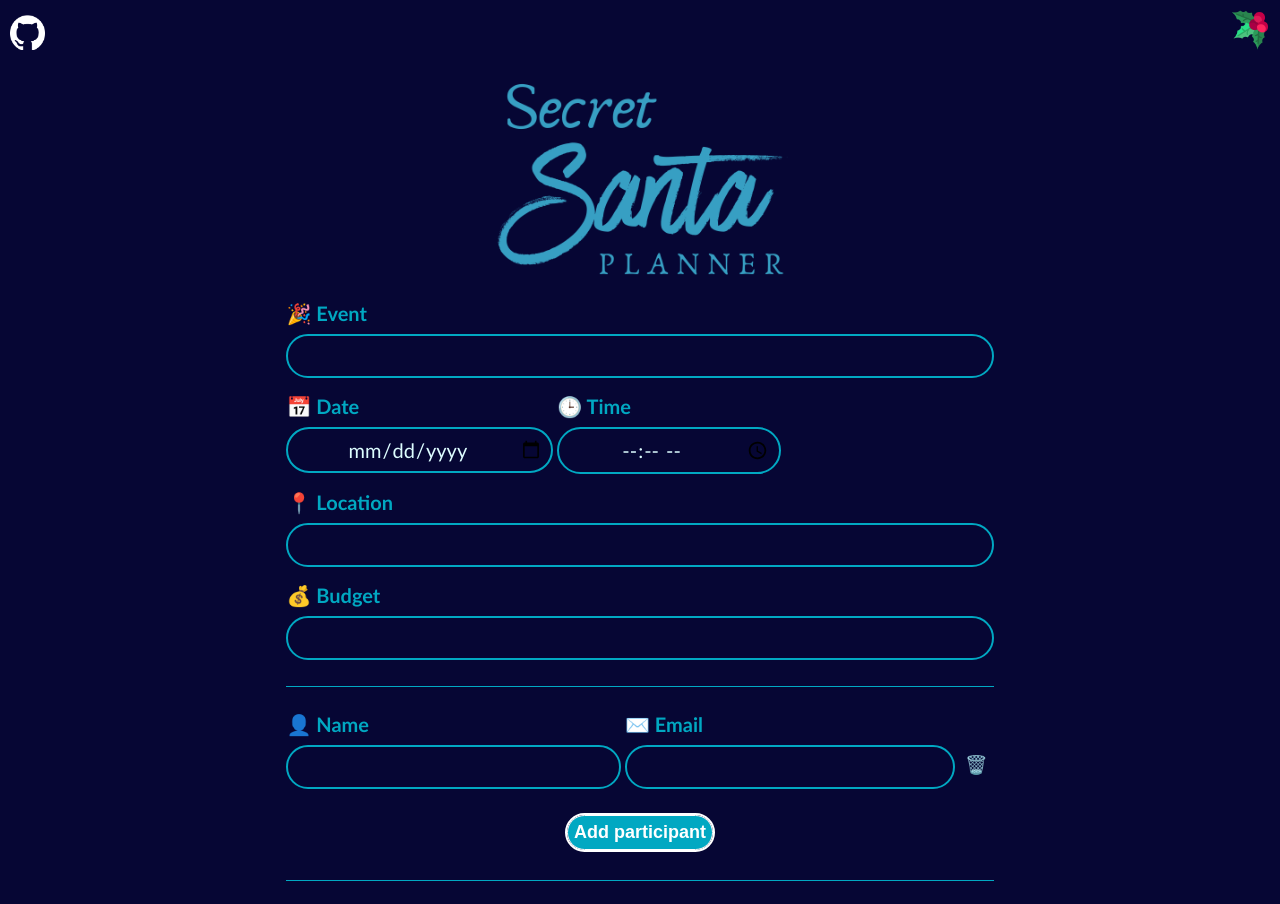
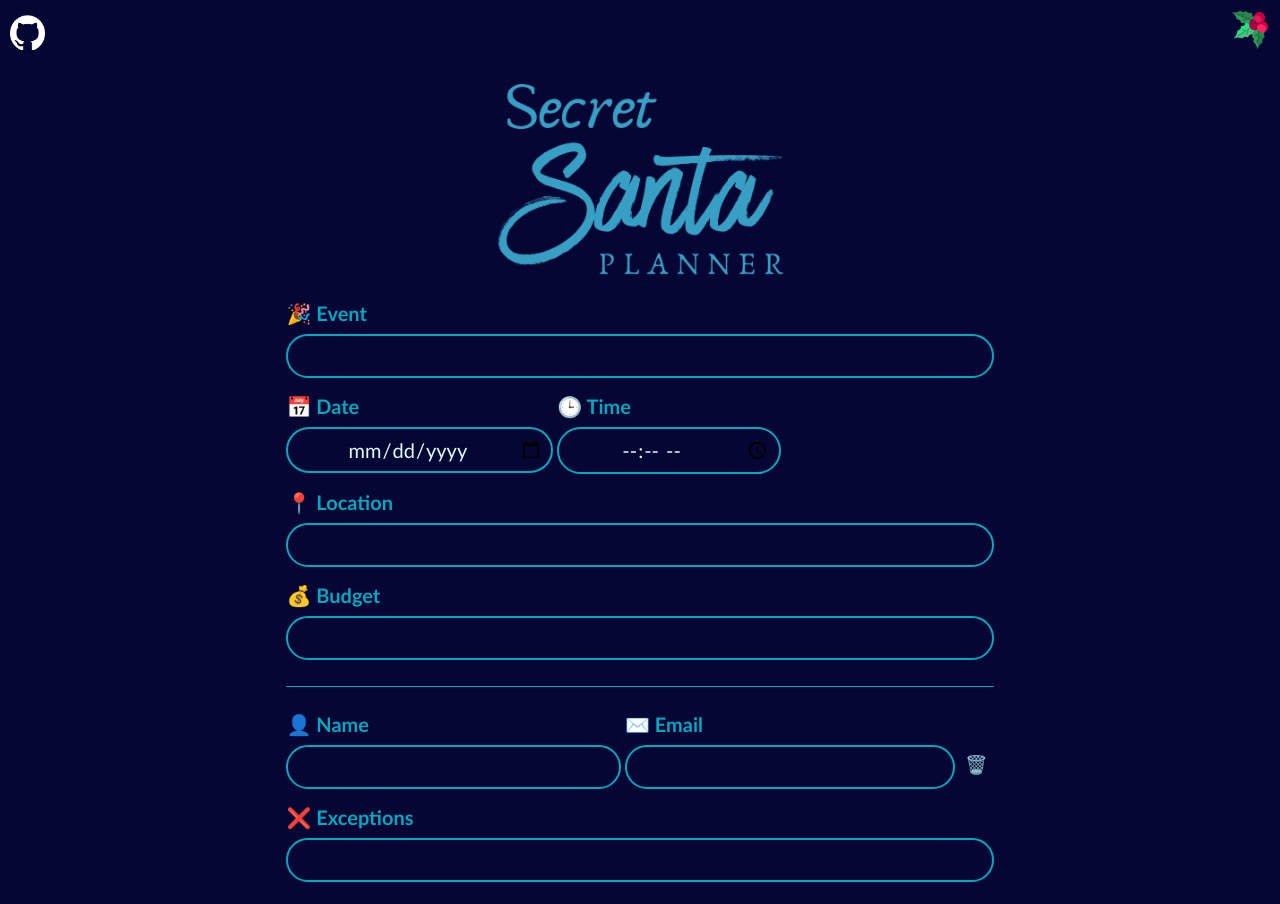
Before and after one commit to ireneairyn/secret-santa, a Next.js app: page /form in a window 1280 px wide. Shown: the top 904 px of the page. Built offline with nearby package versions, Linux system fonts and the light colour scheme.

Commit message:
add exceptions input

```diff
--- a/components/Form.js
+++ b/components/Form.js
@@ -15,10 +15,10 @@ function Form() {
   const [location, setLocation] = useState("");
   const [budget, setBudget] = useState("");
   const [message, setMessage] = useState("");
-  const [users, setUsers] = useState([{ name: "", email: "" }]);
+  const [users, setUsers] = useState([{ name: "", email: "", exceptions: [] }]);
 
   const addParticipant = React.useCallback(() => {
-    setUsers([...users, { name: "", email: "" }]);
+    setUsers([...users, { name: "", email: "", exceptions: [] }]);
   }, [users]);
 
   const deleteParticipant = (index) => {
@@ -93,6 +93,7 @@ function Form() {
       {users.map((user, index) => {
         return (
           <div key={index} className="participant">
+            <div className="nameAndEmail">
             <div>
               <label htmlFor={`name-${index}`}>👤 Name</label>
               <input
@@ -128,6 +129,23 @@ function Form() {
                 🗑️
               </button>
             </div>
+            <div className="exception">
+              <div>
+                <label htmlFor={`exceptions-${index}`}>❌ Exceptions</label>
+                <input
+                  id={`exceptions-${index}`}
+                  className="exceptions"
+                  type="text"
+                  value={user.exceptions}
+                  onChange={(e) => {
+                    const newUsers = [...users];
+                    newUsers[index].exceptions = e.target.value;
+                    setUsers(newUsers);
+                  }}
+                />
+              </div>
+            </div>
+          </div>
         );
       })}
       <div className="buttonContainer">
--- a/styles/globals.css
+++ b/styles/globals.css
@@ -147,7 +147,7 @@ input {
   margin-top: 10px;
 }
 
-.dateTime, .participant {
+.dateTime, .nameAndEmail {
   display: flex;
   gap: 4px;
 }
```
Lines whose indentation alone changed are shown as unchanged.
